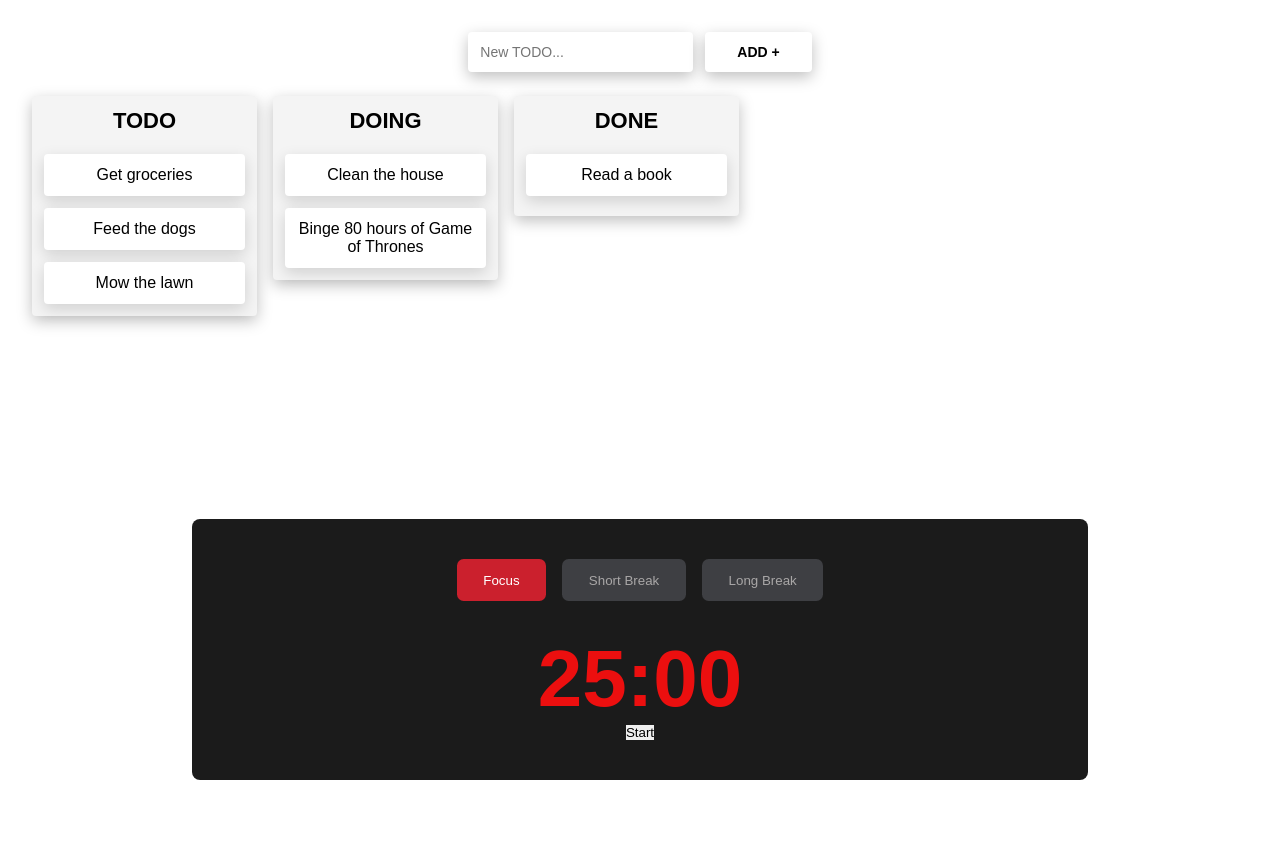
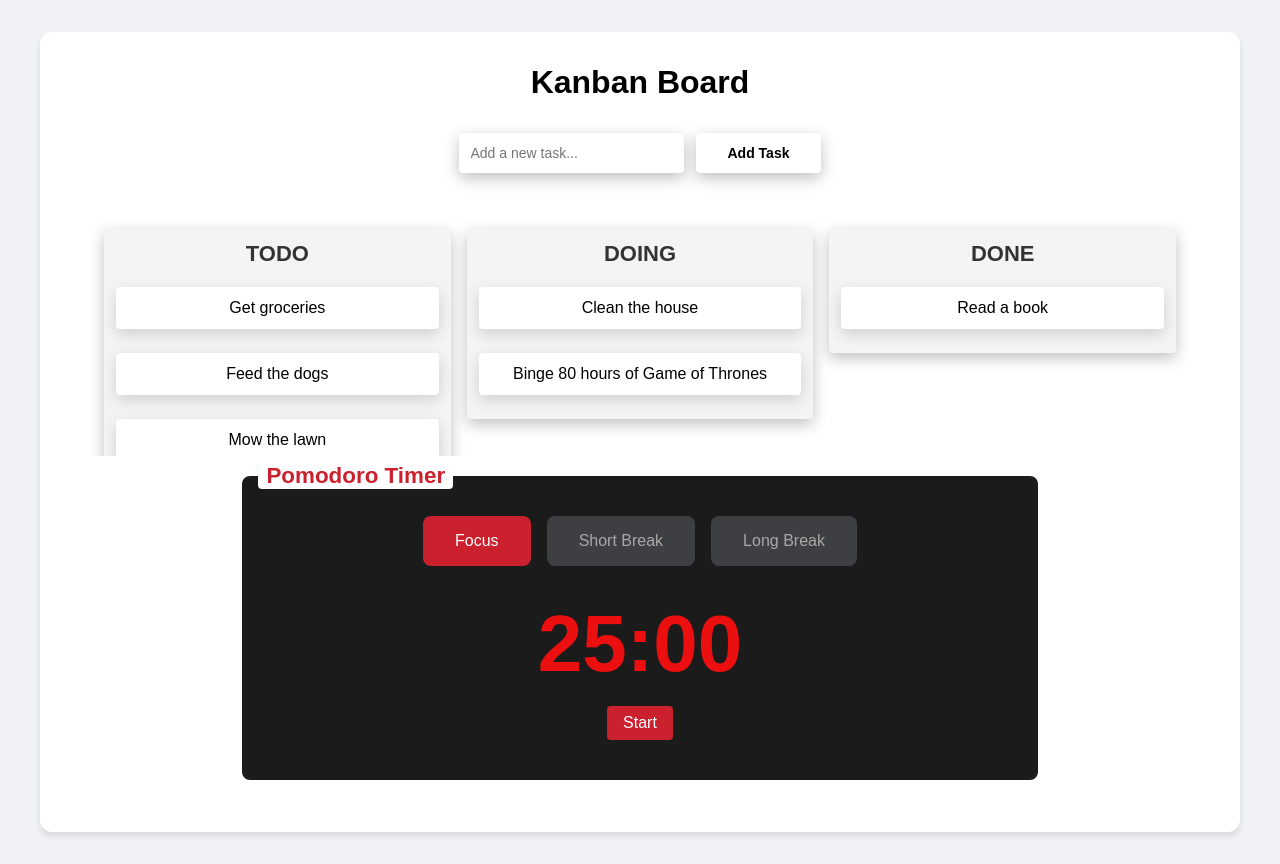
Before and after one commit to vaniasetia/Prodo, a React (Create React App) app: page / in a window 1280 px wide. Before the commit the page ends 800 px from the top, so only its background shows below. Built offline with nearby package versions, Linux system fonts and the light colour scheme.

Commit message:
Fix Pomodoro Aesthetics

```diff
--- a/src/Board.js
+++ b/src/Board.js
@@ -111,16 +111,17 @@ const Board = () => {
 
   return (
     <div className="board">
+      <h1>Kanban Board</h1>
       {/* Form for adding new tasks */}
       <form id="todo-form" onSubmit={handleAddTask}>
         <input
           type="text"
-          placeholder="New TODO..."
+          placeholder="Add a new task..."
           id="todo-input"
           value={newTask}
           onChange={(e) => setNewTask(e.target.value)}
         />
-        <button type="submit">ADD +</button>
+        <button type="submit">Add Task</button>
       </form>
 
       {/* Task board with swim lanes */}
@@ -140,6 +141,7 @@ const Board = () => {
 
       {/* Pomodoro timer section */}
       <div className="container">
+        <h2>Pomodoro Timer</h2>
         <div className="section-container">
           {['focus', 'short', 'long'].map(mode => (
             <button
@@ -159,7 +161,7 @@ const Board = () => {
             </button>
             {timerState.isRunning && (
               <button onClick={resetTimer}>
-                <i className="fa-solid fa-rotate-right"></i>
+                Reset
               </button>
             )}
           </div>
--- a/src/index.css
+++ b/src/index.css
@@ -5,9 +5,136 @@ body {
     sans-serif;
   -webkit-font-smoothing: antialiased;
   -moz-osx-font-smoothing: grayscale;
+  background-color: #f0f2f5;
 }
 
-code {
-  font-family: source-code-pro, Menlo, Monaco, Consolas, 'Courier New',
-    monospace;
+.board {
+  max-width: 1200px;
+  margin: 2rem auto;
+  padding: 2rem;
+  background-color: #ffffff;
+  border-radius: 12px;
+  box-shadow: 0 4px 6px rgba(0, 0, 0, 0.1);
 }
+
+.lanes {
+  display: flex;
+  justify-content: space-between;
+  gap: 1rem;
+}
+
+.swim-lane {
+  flex: 1;
+  background-color: #f7f9fc;
+  border-radius: 8px;
+  padding: 1rem;
+}
+
+.heading {
+  font-size: 1.2rem;
+  margin-bottom: 1rem;
+  color: #333;
+}
+
+.task {
+  background-color: #ffffff;
+  border-radius: 6px;
+  padding: 0.75rem;
+  margin-bottom: 0.75rem;
+  box-shadow: 0 2px 4px rgba(0, 0, 0, 0.05);
+  transition: all 0.3s ease;
+}
+
+.task:hover {
+  box-shadow: 0 4px 8px rgba(0, 0, 0, 0.1);
+  transform: translateY(-2px);
+}
+
+#todo-form {
+  margin-bottom: 2rem;
+}
+
+#todo-input {
+  padding: 0.5rem;
+  font-size: 1rem;
+  border: 1px solid #ddd;
+  border-radius: 4px;
+  margin-right: 0.5rem;
+}
+
+button {
+  padding: 0.5rem 1rem;
+  font-size: 1rem;
+  background-color: #cb202d;
+  color: white;
+  border: none;
+  border-radius: 4px;
+  cursor: pointer;
+  transition: background-color 0.3s ease;
+}
+
+button:hover {
+  background-color: #cb202d;
+}
+
+button:disabled {
+  background-color: #cccccc;
+  cursor: not-allowed;
+  opacity: 0.7;
+}
+
+button:disabled:hover {
+  background-color: #cccccc;
+}
+
+.container {
+  margin-top: 2rem;
+  background-color: #f7f9fc;
+  border-radius: 8px;
+  padding: 1.5rem;
+  position: relative;
+}
+
+.container h2 {
+  color: #cb202d;
+  font-size: 1.4rem;
+  margin: 0;
+  position: absolute;
+  top: -0.8rem;
+  left: 1rem;
+  background-color: #ffffff;
+  padding: 0 0.5rem;
+  border-radius: 4px;
+}
+
+.section-container {
+  display: flex;
+  justify-content: center;
+  gap: 0.5rem;
+  margin-bottom: 1rem;
+}
+
+.time-btn-container {
+  text-align: center;
+}
+
+#time {
+  font-size: 2rem;
+  font-weight: bold;
+  display: block;
+  margin-bottom: 1rem;
+}
+
+.btn-container {
+  display: flex;
+  justify-content: center;
+  gap: 0.5rem;
+}
+
+.btn-focus {
+  background-color: #cb202d;
+}
+
+.fa-rotate-right {
+  font-size: 1rem;
+}
```
